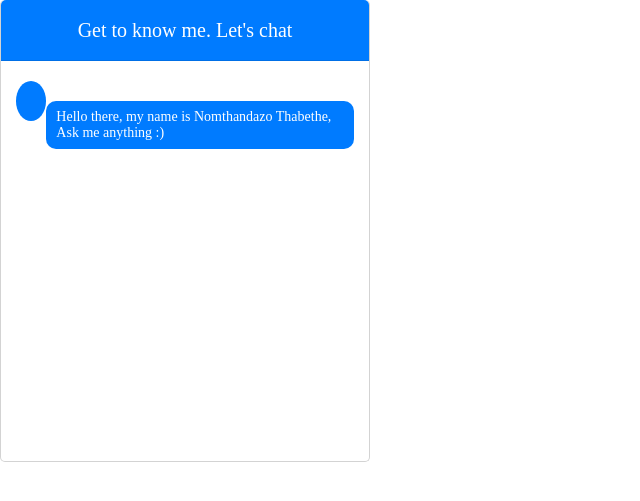
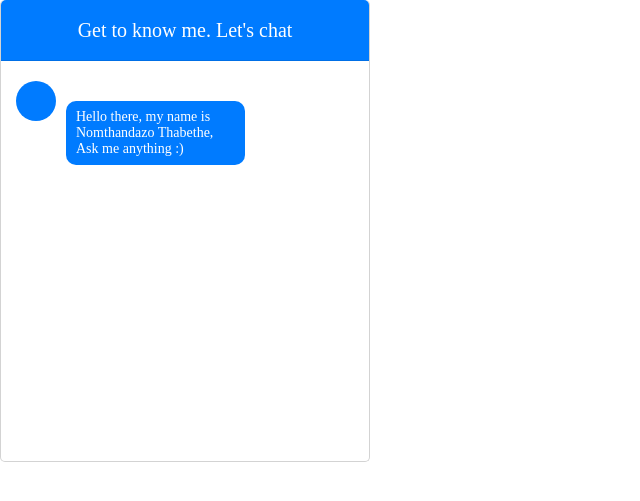
Before and after one commit to NomthandazoThabethe/nomthandazothabethe.github.io, a PHP site: page / in a window 1280 px wide. Shown: the top 501 px of the page, without its empty margins (0-640 px from the left). Run offline with PHP 8.4, Linux system fonts and the light colour scheme; some libraries are stand-ins or nearby versions.

Commit message:
adding new commits

```diff
--- a/style.css
+++ b/style.css
@@ -56,11 +56,11 @@
     background: #007bff;
 }
 
-/* .wrapper .form .inbox .msg-header{
-    max-width: 5%;
-    background: red;
+.wrapper .form .inbox .msg-header{
+    max-width: 53%;
+    /* background: red; */
     margin-left: 10px;
-} */
+}
 
 .form .inbox .msg-header p{
     color: #fff;
```
